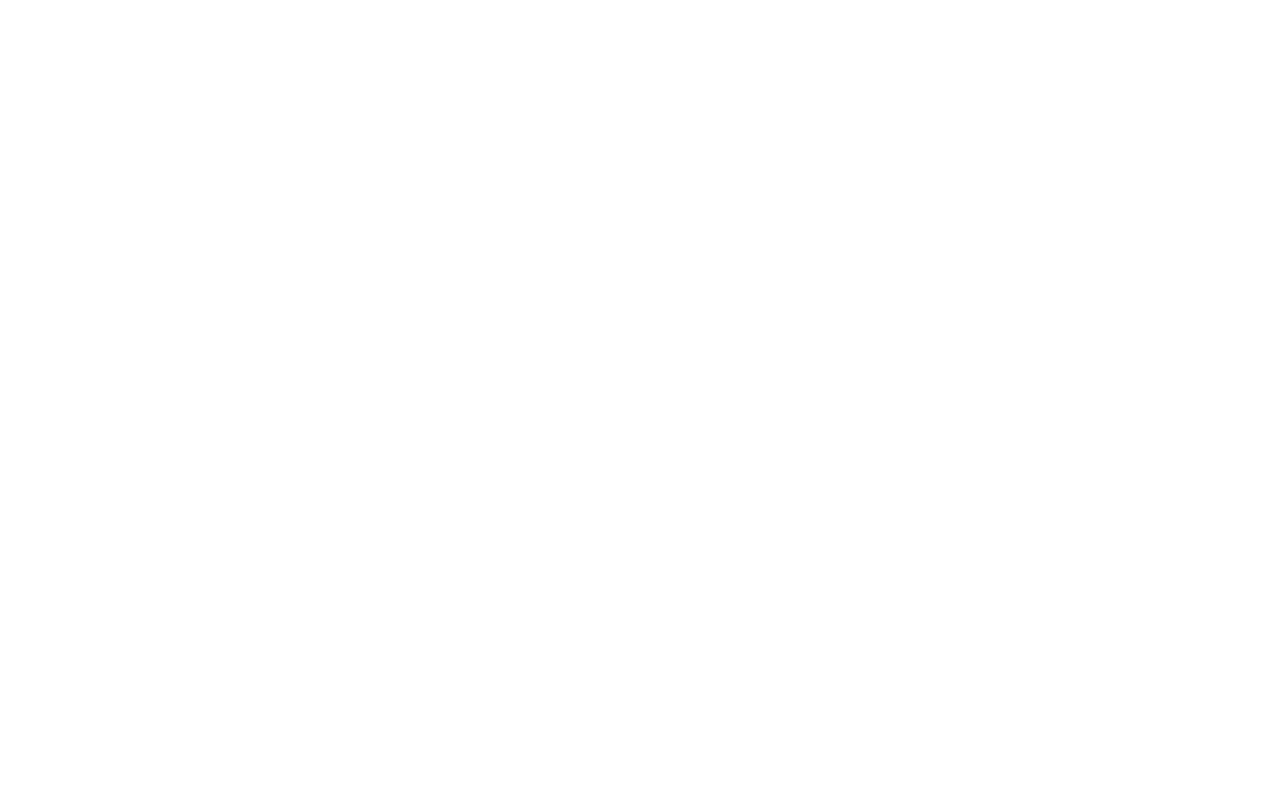
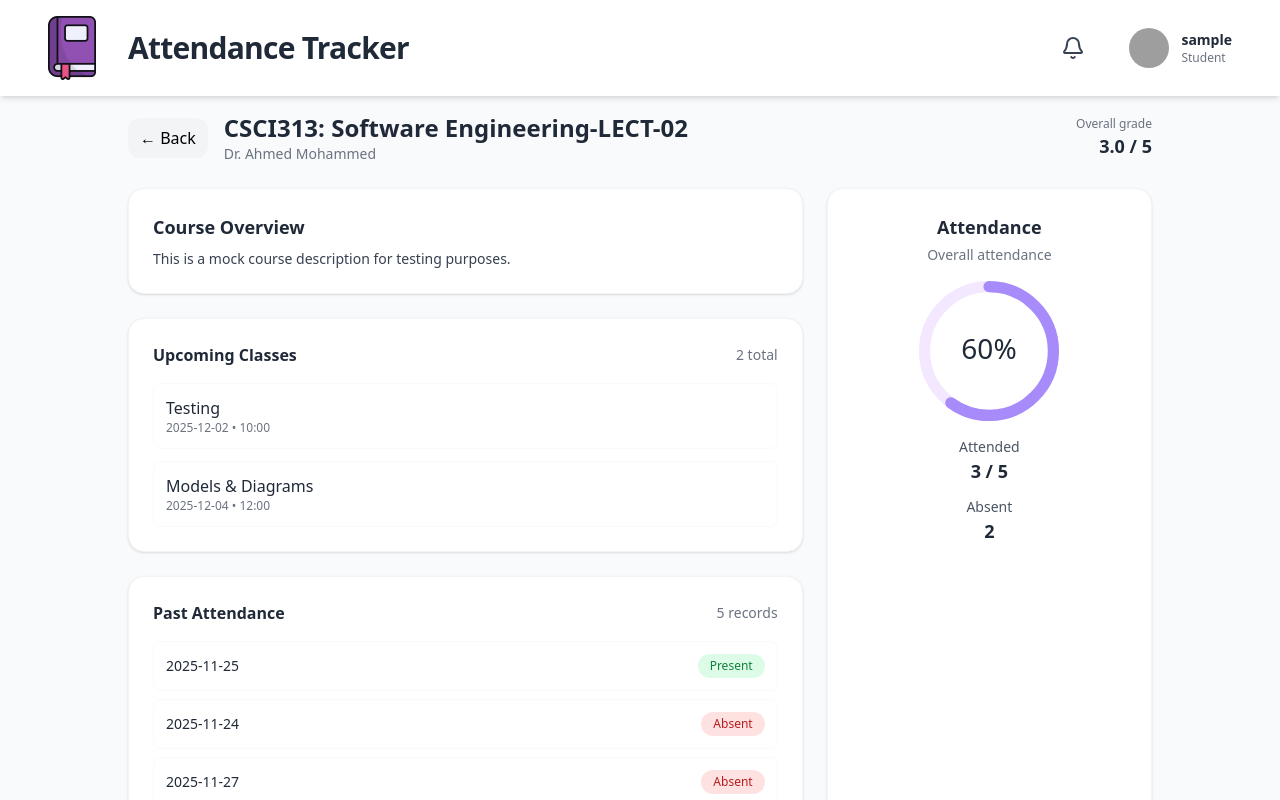
Before and after one commit to raghad006/Student-Attendance-Progress-Tracker, a React (Create React App) app in the folder frontend/: page /student/courses/1 in a window 1280 px wide. Before the commit this address had no page. Shown: the top 800 px of the page. Built offline with nearby package versions, Linux system fonts and the light colour scheme; sample sign-in values are in the browser's storage; grey boxes are pictures that could not be loaded.

Commit message:
activated view course button

```diff
--- a/frontend/src/App.js
+++ b/frontend/src/App.js
@@ -4,6 +4,7 @@
 import Login from "./pages/Login";
 import StudentDashboard from "./student/dashboard";
 import Header from "./components/Header";
+import Course from "./student/courses";
 
 const PrivateRoute = ({ children }) => {
   const token = localStorage.getItem("access_token");
@@ -27,6 +28,16 @@
             </PrivateRoute>
           }
         />
+
+        <Route
+          path="/student/courses/:id"
+          element={
+            <PrivateRoute>
+              <Header userType="student" />
+              <Course />
+            </PrivateRoute>
+          }
+        />
       </Routes>
     </Router>
   );
--- a/frontend/src/student/courses.jsx
+++ b/frontend/src/student/courses.jsx
@@ -0,0 +1,220 @@
+import React, { useState, useEffect } from "react";
+import { useParams, useNavigate } from "react-router-dom";
+import { CircularProgressbar, buildStyles } from "react-circular-progressbar";
+import "react-circular-progressbar/dist/styles.css";
+
+export default function Course() {
+  const { id } = useParams();
+  const navigate = useNavigate();
+
+  const [course, setCourse] = useState(null);
+  const [loading, setLoading] = useState(true);
+
+  useEffect(() => {
+    const mockCourse = {
+      id,
+      title: "CSCI313: Software Engineering-LECT-02",
+      instructor: "Dr. Ahmed Mohammed",
+      upcoming_classes: [
+        { id: 12, date: "2025-12-02", topic: "Testing", time: "10:00" },
+        { id: 13, date: "2025-12-04", topic: "Models & Diagrams", time: "12:00" },
+      ],
+      past_attendance: [
+        { date: "2025-11-25", status: "Present" },
+        { date: "2025-11-24", status: "Absent" },
+        { date: "2025-11-27", status: "Absent" },
+        { date: "2025-11-23", status: "Present" },
+        { date: "2025-11-26", status: "Present" },
+      ],
+      description: "This is a mock course description for testing purposes.",
+      last_synced: "2025-11-30 09:00",
+    };
+
+    setTimeout(() => {
+      setCourse(mockCourse);
+      setLoading(false);
+    }, 500);
+  }, [id]);
+
+  if (loading)
+    return <div className="text-center mt-20">Loading course details...</div>;
+
+  const past = Array.isArray(course.past_attendance)
+    ? course.past_attendance
+    : [];
+
+  const totalCount = past.length;
+  const attendedCount = past.filter(
+    (p) => p.status?.toLowerCase() === "present"
+  ).length;
+  const absentCount = totalCount - attendedCount;
+
+  const attendancePercent = totalCount
+    ? Math.round((attendedCount / totalCount) * 100)
+    : 0;
+
+  const grade = (attendancePercent / 100 * 5).toFixed(1);
+
+  const upcoming = Array.isArray(course.upcoming_classes)
+    ? course.upcoming_classes
+    : [];
+
+  return (
+    <div className="w-full min-h-screen bg-gray-50 p-8 pt-28">
+      <div className="max-w-5xl mx-auto">
+        <div className="flex items-center justify-between mb-6">
+          <div className="flex items-center gap-4">
+            <button
+              onClick={() => navigate(-1)}
+              className="px-3 py-2 rounded-xl bg-gray-100 hover:bg-gray-200"
+            >
+              ← Back
+            </button>
+            <div>
+              <h1 className="text-2xl font-semibold text-gray-800">
+                {course.title}
+              </h1>
+              <p className="text-sm text-gray-500">
+                {course.instructor ?? "Instructor not specified"}
+              </p>
+            </div>
+          </div>
+
+          <div className="flex items-center gap-4">
+            <div className="text-right">
+              <div className="text-xs text-gray-500">Overall grade</div>
+              <div className="font-semibold text-gray-800 text-lg">
+                {grade} / 5
+              </div>
+            </div>
+          </div>
+        </div>
+
+        <div className="grid grid-cols-1 lg:grid-cols-3 gap-6">
+          <div className="lg:col-span-2 space-y-6">
+            <div className="bg-white rounded-2xl shadow p-6 border border-gray-100">
+              <h2 className="text-lg font-semibold text-gray-800 mb-2">
+                Course Overview
+              </h2>
+              <p className="text-sm text-gray-700">
+                {course.description ?? "No description provided."}
+              </p>
+            </div>
+
+            <div className="bg-white rounded-2xl shadow p-6 border border-gray-100">
+              <div className="flex items-center justify-between mb-4">
+                <h3 className="text-md font-semibold text-gray-800">
+                  Upcoming Classes
+                </h3>
+                <span className="text-sm text-gray-500">
+                  {upcoming.length} total
+                </span>
+              </div>
+
+              {upcoming.length === 0 ? (
+                <div className="text-sm text-gray-500">
+                  No upcoming classes.
+                </div>
+              ) : (
+                <ul className="space-y-3">
+                  {upcoming.map((u) => (
+                    <li
+                      key={u.id ?? `${u.date}-${u.topic}`}
+                      className="flex items-center justify-between p-3 rounded-lg border border-gray-50"
+                    >
+                      <div>
+                        <div className="font-medium text-gray-800">
+                          {u.topic ?? "Class"}
+                        </div>
+                        <div className="text-xs text-gray-500">
+                          {u.date} {u.time ? `• ${u.time}` : ""}
+                        </div>
+                      </div>
+                    </li>
+                  ))}
+                </ul>
+              )}
+            </div>
+
+            <div className="bg-white rounded-2xl shadow p-6 border border-gray-100">
+              <div className="flex items-center justify-between mb-4">
+                <h3 className="text-md font-semibold text-gray-800">
+                  Past Attendance
+                </h3>
+                <span className="text-sm text-gray-500">
+                  {past.length} records
+                </span>
+              </div>
+
+              {past.length === 0 ? (
+                <div className="text-sm text-gray-500">
+                  No attendance records yet.
+                </div>
+              ) : (
+                <div className="space-y-2">
+                  {past.map((p, i) => (
+                    <div
+                      key={`${p.date}-${i}`}
+                      className="flex items-center justify-between p-3 rounded-lg border border-gray-50 text-sm"
+                    >
+                      <div>
+                        <div className="font-medium text-gray-800">
+                          {p.date}
+                        </div>
+                      </div>
+                      <div
+                        className={`px-3 py-1 rounded-full text-xs ${
+                          p.status?.toLowerCase() === "present"
+                            ? "bg-green-100 text-green-700"
+                            : "bg-red-100 text-red-700"
+                        }`}
+                      >
+                        {p.status ?? "Unknown"}
+                      </div>
+                    </div>
+                  ))}
+                </div>
+              )}
+            </div>
+          </div>
+
+          <div className="bg-white rounded-2xl shadow p-6 flex flex-col items-center border border-gray-100">
+            <h3 className="text-lg font-semibold text-gray-800 mb-1">
+              Attendance
+            </h3>
+            <p className="text-sm text-gray-500 mb-4">Overall attendance</p>
+
+            <div style={{ width: 140, height: 140 }} className="mb-4">
+              <CircularProgressbar
+                value={attendancePercent}
+                text={`${attendancePercent}%`}
+                styles={buildStyles({
+                  pathColor: "#a78bfa",
+                  textColor: "#1f2937",
+                  trailColor: "#f3e8ff",
+                })}
+              />
+            </div>
+
+            <div className="text-center">
+              <div className="text-sm text-gray-600">Attended</div>
+              <div className="font-semibold text-gray-800 text-lg">
+                {attendedCount} / {totalCount}
+              </div>
+
+              <div className="mt-3 text-sm text-gray-600">Absent</div>
+              <div className="font-semibold text-gray-800 text-lg">
+                {absentCount}
+              </div>
+            </div>
+          </div>
+        </div>
+
+        <div className="mt-8 text-sm text-gray-500">
+          <span>Last synced: </span>
+          <span>{course.last_synced ?? "unknown"}</span>
+        </div>
+      </div>
+    </div>
+  );
+}
--- a/frontend/src/student/dashboard.jsx
+++ b/frontend/src/student/dashboard.jsx
@@ -58,7 +58,9 @@
 
   if (loading) return <div className="text-center mt-20">Loading...</div>;
 
-  const percentToday = today?.total ? Math.round((today.attended / today.total) * 100) : 0;
+  const percentToday = today?.total
+    ? Math.round((today.attended / today.total) * 100)
+    : 0;
 
   return (
     <div className="w-full min-h-screen bg-gray-50 p-8 pt-28">
@@ -78,22 +80,32 @@
                 key={course.id}
                 className="bg-white rounded-2xl shadow-lg p-4 flex flex-col gap-3 border border-gray-100"
               >
-                <div className={`h-48 rounded-xl bg-gradient-to-r ${getRandomGradient()}`} />
-                <div className="font-semibold text-gray-800">{course.title}</div>
-                <div className="text-sm text-gray-600">
-                  Attendance: <span className="font-medium">{course.attendance ?? "--"}%</span>
+                <div
+                  className={`h-48 rounded-xl bg-gradient-to-r ${getRandomGradient()}`}
+                />
+                <div className="font-semibold text-gray-800">
+                  {course.title}
                 </div>
                 <div className="text-sm text-gray-600">
-                  Overall Grade: <span className="font-medium">{course.grade ?? "--"} / 5</span>
+                  Attendance:{" "}
+                  <span className="font-medium">
+                    {course.attendance ?? "--"}%
+                  </span>
                 </div>
-                <button className="w-full bg-purple-100 text-purple-700 py-2 rounded-xl text-sm hover:bg-purple-200 transition">
+                <div className="text-sm text-gray-600">
+                  Overall Grade:{" "}
+                  <span className="font-medium">{course.grade ?? "--"} / 5</span>
+                </div>
+                <button
+                  className="w-full bg-purple-100 text-purple-700 py-2 rounded-xl text-sm hover:bg-purple-200 transition"
+                  onClick={() => navigate(`/student/courses/${course.id}`)}
+                >
                   View Course
                 </button>
               </div>
             ))
           )}
         </div>
-
         <div className="bg-white rounded-xl shadow-md p-6 flex flex-col items-center justify-center">
           <h3 className="text-lg font-semibold text-gray-800 mb-1">
             Your Attendance Today
@@ -125,7 +137,9 @@
               >
                 <span className="flex items-center gap-2">
                   <span
-                    className={`w-3 h-3 rounded-full ${cls.attended ? "bg-purple-300" : "bg-purple-100"}`}
+                    className={`w-3 h-3 rounded-full ${
+                      cls.attended ? "bg-purple-300" : "bg-purple-100"
+                    }`}
                   />
                   {cls.name}
                 </span>
```
